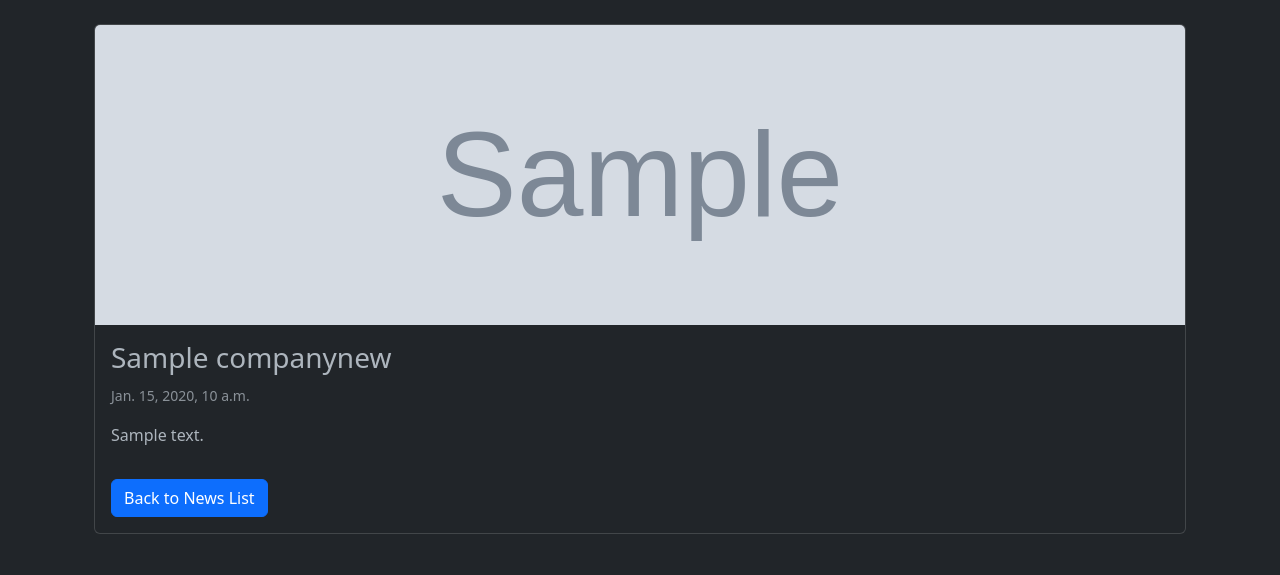
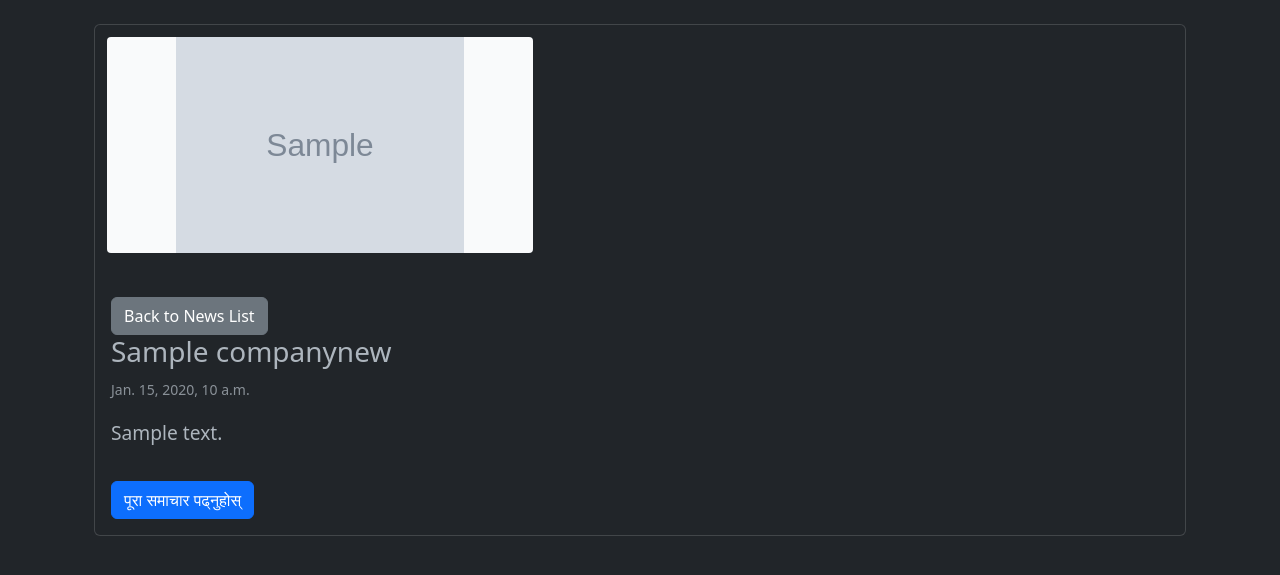
Before and after one commit to Dipesh-Ghimire/nepse-stock-scrapers, a Django app: page /news/1/ in a window 1280 px wide. Shown: the part 56-631 px from the top of the page. Run offline with Django 5.2, Linux system fonts and the light colour scheme; tables that the repository leaves empty hold one stand-in row (values such as "Sample post"); grey boxes marked "Sample" are stand-in pictures; parts of the project's set-up code (start-up, migrations or seed data) failed here and were passed over.

Commit message:
update news page frontend

```diff
--- a/stockmarket/stocks/templates/stocks/company_news_detail.html
+++ b/stockmarket/stocks/templates/stocks/company_news_detail.html
@@ -6,14 +6,66 @@
 <div class="container mt-4">
     <div class="card">
         {% if article.news_image %}
-        <img src="{{ article.news_image }}" class="card-img-top img-fluid" alt="News Image" style="max-height: 300px; object-fit: cover;">
+        <div class="article-image-container">
+          <img src="{{ article.news_image }}"
+               alt="{{ article.news_title }}"
+               class="article-image">
+        </div>
         {% endif %}
         <div class="card-body">
+            <a href="{% url 'company_news_list' %}" class="btn btn-secondary mt-3">Back to News List</a>
             <h3 class="card-title">{{ article.news_title }}</h3>
             <p class="card-text"><small class="text-muted">{{ article.news_date }}</small></p>
-            <p class="card-text">{{ article.news_body }}</p>
-            <a href="{% url 'company_news_list' %}" class="btn btn-primary mt-3">Back to News List</a>
+            <p class="card-text" style="font-size: clamp(1rem, 1.1vw + 0.8rem, 1.2rem); line-height: 1.7;">{{ article.news_body|truncatewords:50 }}</p>
+            {% if article.news_url %}
+            <a href="{{ article.news_url }}" class="btn btn-primary mt-3" target="_blank">
+                पूरा समाचार पढ्नुहोस्
+            </a>
+            {% endif %}
         </div>
     </div>
 </div>
+<style>
+.news-article {
+  border: 1px solid #e5e7eb;
+  border-radius: 8px;
+  overflow: hidden;
+}
+
+.article-image-container {
+  height: 240px;
+  padding: 12px;
+}
+
+.article-image {
+  width: 40%;
+  height: 100%;
+  object-fit: contain;
+  object-position: center;
+  border-radius: 4px;
+  background: #f9fafb;
+}
+
+.article-body {
+  padding: 0 20px 20px;
+}
+
+.meta {
+  margin: 10px 0;
+  color: #6b7280;
+}
+
+.read-btn {
+  display: inline-flex;
+  align-items: center;
+  color: #3b82f6;
+  text-decoration: none;
+  font-weight: 500;
+  gap: 4px;
+}
+
+.read-btn:hover {
+  text-decoration: underline;
+}
+</style>
 {% endblock %}
```
